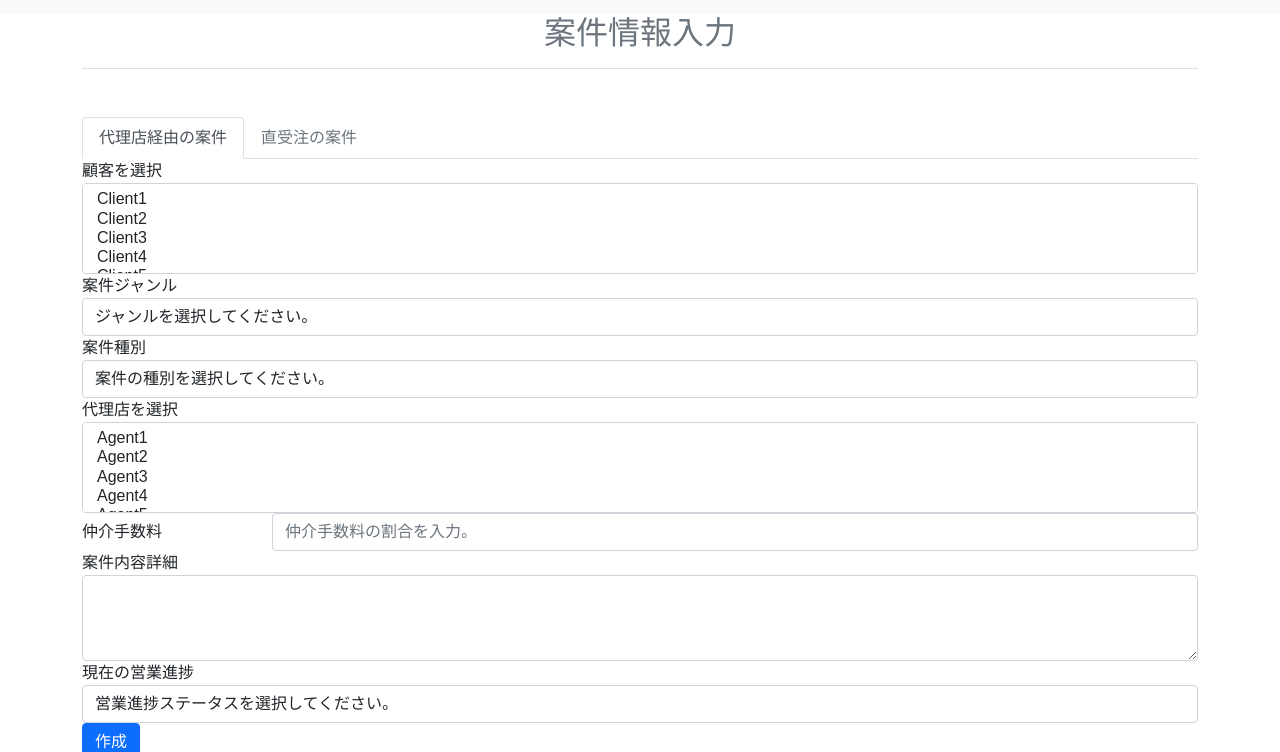
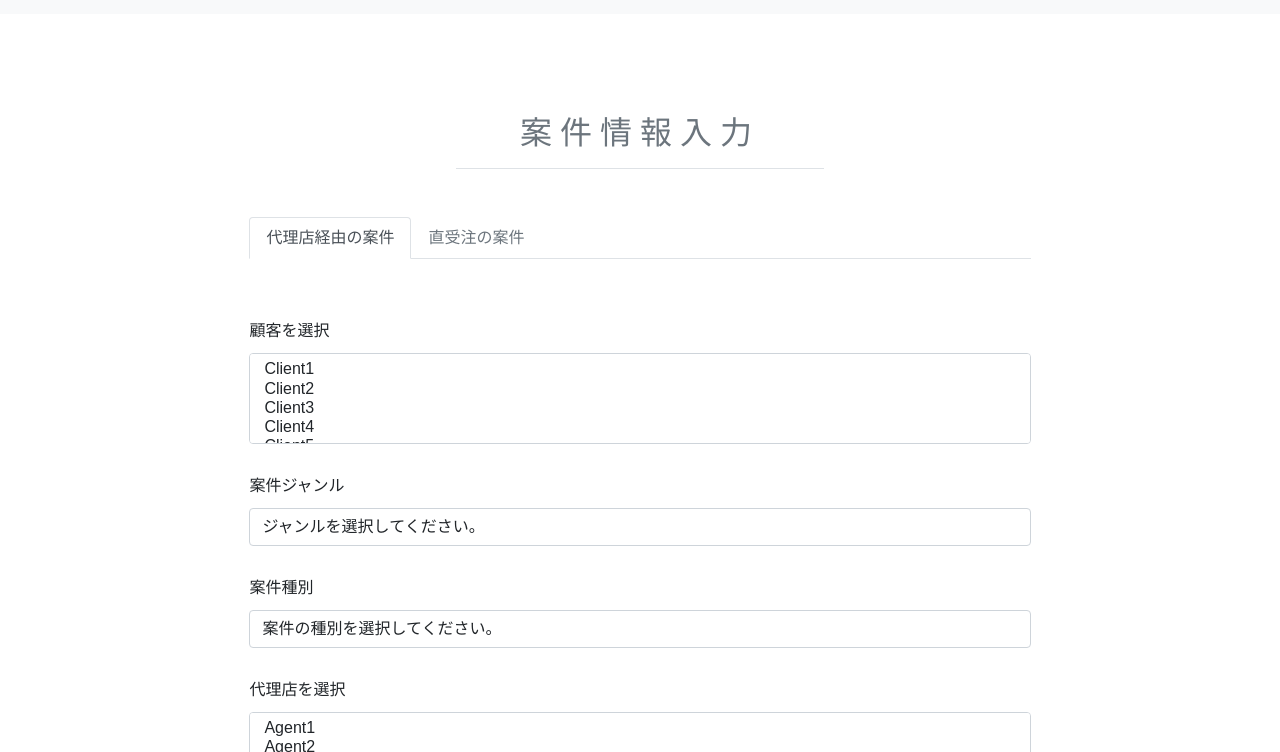
Before and after one commit to Yokota0204/adam_mock, a plain HTML site: page input_client_info.html in a window 1280 px wide. Shown: the part 48-800 px from the top of the page. Drawn offline with Linux system fonts and the light colour scheme; a web font is replaced by a local one.

Commit message:
入力ページのcssファイルを作成

```diff
--- /dev/null
+++ b/css/input_client_info.css
@@ -0,0 +1,40 @@
+.container {
+  padding-bottom: 100px;
+}
+
+.form-title {
+  width: 33%;
+  margin-top: 100px;
+  /* margin: 100px auto 50px auto; */
+  letter-spacing: 8px;
+}
+
+.nav-tabs {
+  width: 70%;
+  margin: 0 auto;
+}
+
+.tab-content {
+  margin-top: 60px;
+}
+
+.form-job {
+  width: 70%;
+}
+
+.form-job .form-group label {
+  margin-bottom: 10px;
+}
+
+.form-group {
+  margin-bottom: 30px;
+}
+
+.form-job .btn-box {
+  margin-left: auto;
+  width: 100px;
+}
+
+.form-job .btn-box .btn {
+  width: 100%;
+}
--- a/input_client_info.html
+++ b/input_client_info.html
@@ -7,6 +7,7 @@
     <!-- css -->
     <link href="bootstrap_5.0.0/css/bootstrap.min.css" rel="stylesheet">
     <link href="css/main.css" rel="stylesheet">
+    <link href="css/input_client_info.css" rel="stylesheet">
     <!-- google font -->
     <link rel="preconnect" href="https://fonts.gstatic.com">
     <link href="https://fonts.googleapis.com/css2?family=Hanalei&display=swap" rel="stylesheet">
```
